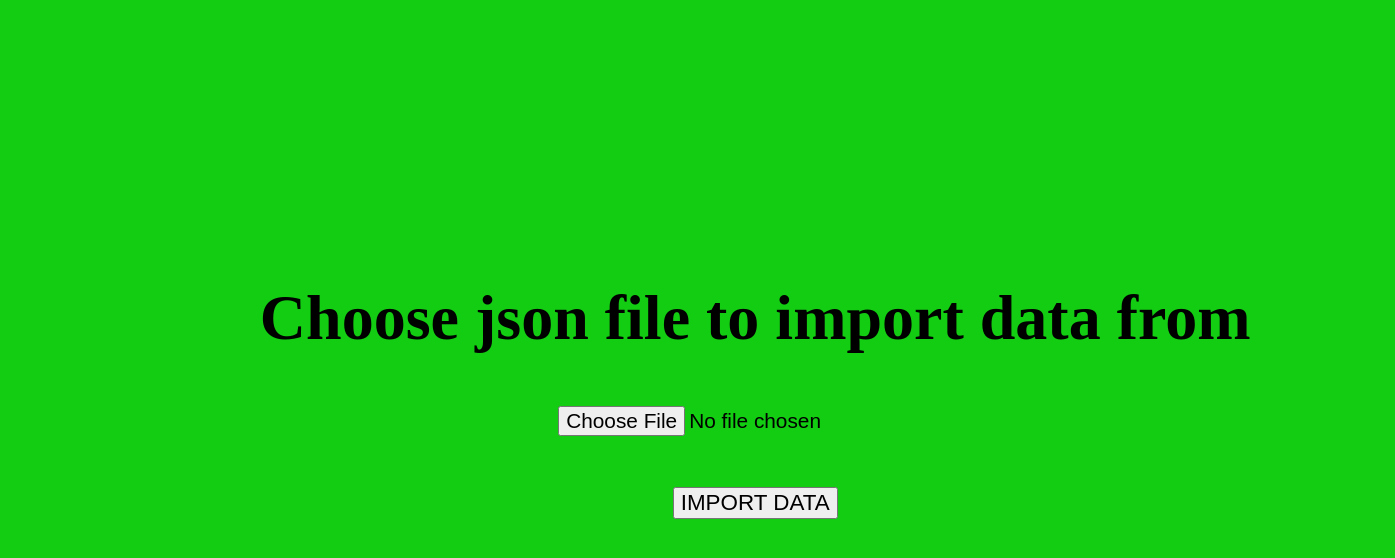
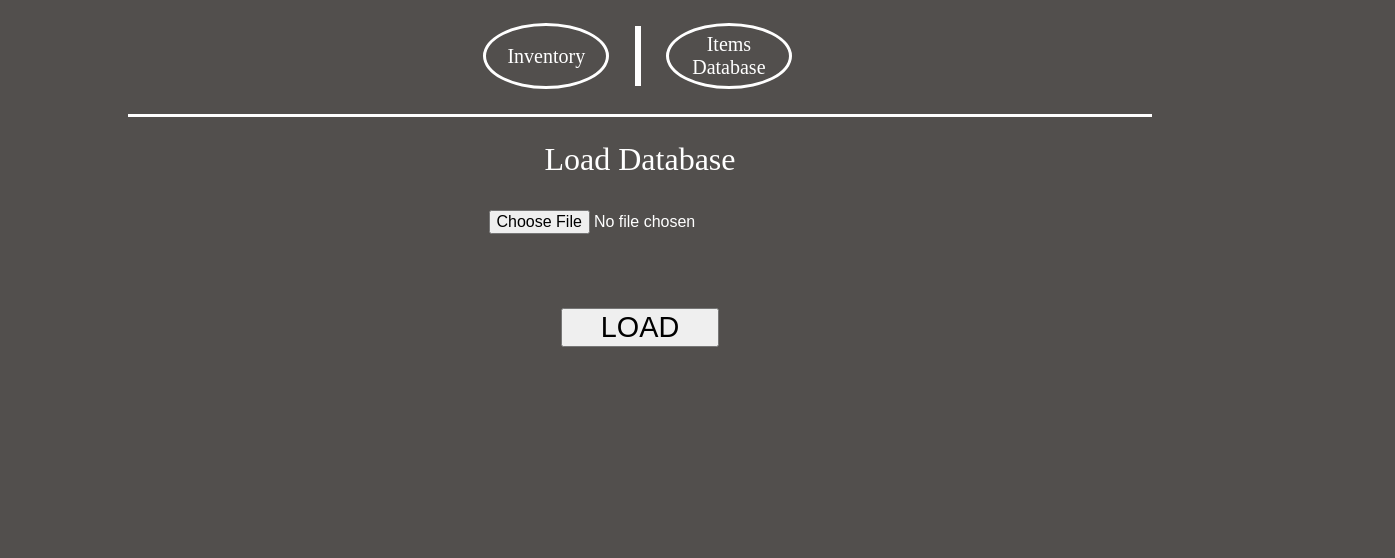
Before and after one commit to PoniatowskiAleksander/InventoryShoes, a plain HTML site: page index.html in a window 1280 px wide. Shown: the whole page, 1395 px wide, since content can reach past the window. Drawn offline with Linux system fonts and the light colour scheme.

Commit message:
midwork save on itemsdatabase menu Loading file DONE

```diff
--- a/all.css
+++ b/all.css
@@ -7,4 +7,10 @@ body {
     margin: 0;
     width: 100%;
     height: 100%;
+    background-color: #524f4d;
 }
+
+.emptyDiv {
+    width: 100%;
+    height: 140px;
+}
--- a/index.html
+++ b/index.html
@@ -2,31 +2,40 @@
 <html>
     <head>
         <meta charset='utf-8'>
-        <link rel='stylesheet' href="start.css">
+        <!-- <link rel='stylesheet' href="start.css"> -->
         <link rel='stylesheet' href="nav.css">
         <link rel='stylesheet' href="all.css">
+        <link rel='stylesheet' href="inventory.css">
+        <link rel='stylesheet' href="itemsdatabase.css">
     </head>
     <body>
-        <div class="startmenu">
-            <h1>Choose json file to import data from</h1>
-            <input type='file' id='fileToRead' accept=".json">
-            <button>IMPORT DATA</button>
-        </div>
-
+        <div class="emptyDiv"></div>
+        <p class="itemsLoaded" style="display:none;">false</p>
         <nav>
             <div><p>Inventory</p></div>
             <div class="whiteLine"></div>
-            <div><p>Shoes Database</p></div>
+            <div><p>Items Database</p></div>
             <br>
             <hr class="navhr">
         </nav>
 
-        <main class="main1">
+        <main class="inventory">
 
         </main>
 
+        <main class="itemsdatabase">
+            <div class="beforeLoadDiv">
+                <p>Load Database</p>
+                <input type="file" name="database" accept=".json" />
+                <div></div>
+                <br></br>
+                <button>LOAD</button>
+                <p class="error"></p>
+            </div>
+        </main>
 
+        <script type="text/javascript" src="itemsdatabase.js"></script>
         <script type='text/javascript'></script>
-        <script type='text/javascript' src="start.js"></script>
+
     </body>
 </html>
--- /dev/null
+++ b/inventory.css
@@ -0,0 +1,7 @@
+.inventory {
+    display: none;
+}
+
+.inventory {
+
+}
--- /dev/null
+++ b/itemsdatabase.css
@@ -0,0 +1,43 @@
+/* .itemsdatabase {
+    display: none;
+} */
+
+.itemsdatabase {
+    width: 90%;
+    height: 30vh;
+    display: flex;
+    justify-content: center;
+    align-items: center;
+    /* border: 1px solid #fff; */
+    margin-left: 5%;
+
+}
+
+.itemsdatabase .beforeLoadDiv {
+    color: #fff;
+    font-size: 2em;
+    display: flex;
+    justify-content: center;
+    align-items: center;
+    flex-wrap: wrap;
+    /* border: 1px solid #fff; */
+}
+
+.itemsdatabase .beforeLoadDiv p {
+    width: 100%;
+    display: flex;
+    justify-content: center;
+}
+
+.itemsdatabase .beforeLoadDiv div {
+    width: 100%;
+}
+
+.itemsdatabase .beforeLoadDiv input {
+    font-size: 0.5em;
+}
+
+.itemsdatabase .beforeLoadDiv button {
+    width: 27%;
+    font-size: 0.9em;
+}
--- /dev/null
+++ b/itemsdatabase.js
@@ -0,0 +1,30 @@
+document.querySelector('.itemsdatabase .beforeLoadDiv button').addEventListener('click', function() {
+    try {
+        document.querySelector('.itemsdatabase .beforeLoadDiv input').files[0].name;
+    }
+    catch {
+        document.querySelector('.error').innerHTML = 'select file!';
+        document.querySelector('.error').style['color'] = 'red';
+        document.querySelector('.error').style['font-size'] = '0.7em';
+        return;
+    }
+
+    var filename = document.querySelector('.itemsdatabase .beforeLoadDiv input').files[0].name;
+    console.log(filename);
+    var filepath = 'storage/' + filename;
+
+    fetch(filepath)
+        .then(response => response.json())
+        .then(data => {
+            var data = data.data;
+            console.log(data);
+            var shoes = data.shoes;
+            document.querySelector('.itemsdatabase').innerHTML = '<div class="itemsdatabaseMainDiv"></div>';
+            for (i of shoes) {
+                console.log(i);
+
+
+            }
+        })
+
+})
--- a/nav.css
+++ b/nav.css
@@ -10,7 +10,6 @@ nav {
     align-items: center;
     position: fixed;
     top: 0;
-    display: none;
     flex-wrap: wrap;
 }
 
--- a/start.css
+++ /dev/null
@@ -1,51 +0,0 @@
-body {
-    margin: 0;
-    background-color: rgb(18, 205, 18);
-    overflow: hidden;
-}
-
-.bodyDisappear {
-    transition: background-color 5s;
-    background-color: #fff;
-}
-
-/* file choose menu */
-
-.disappear {
-    transition: opacity 5s;
-    opacity: 0;
-}
-
-.startmenu {
-    background-color: rgb(18, 205, 18);
-    display: flex;
-    justify-content: center;
-    align-items: center;
-    width: 100vw;
-    height: 100vh;
-    display: flex;
-    flex-direction: column;
-    align-items: center;
-    position: relative;
-    left: 9vw;
-}
-
-.startmenu * {
-    margin: 2vw;
-}
-
-.startmenu h1 {
-    font-size: 4em;
-}
-
-.startmenu input {
-    font-size: 1.3em;
-}
-
-.startmenu button {
-    font-size: 1.4em;
-}
-
-/* .startmenu, .startmenu * {
-    display: none;
-} */
--- a/start.js
+++ b/start.js
@@ -24,3 +24,7 @@ document.querySelector('.startmenu button').addEventListener('click', function()
 
     };
 })
+
+document.body.style['background-color'] = '#524F4D';
+document.body.style['overflow'] = 'visible';
+document.querySelector('nav').style['display'] = 'flex';
--- a/storage/shoesDatabase.json
+++ b/storage/shoesDatabase.json
@@ -165,7 +165,7 @@
             },
             {
                 "ID": "28",
-                "Item name": "Jordan 1 Retro High OG A Ma Mani�re",
+                "Item name": "Jordan 1 Retro High OG A Ma Maniére",
                 "SKU": "DO7097-100",
                 "ImgLink": "https://images.stockx.com/360/Air-Jordan-1-Retro-High-OG-A-Ma-Maniere/Images/Air-Jordan-1-Retro-High-OG-A-Ma-Maniere/Lv2/img01.jpg?fm=avif&auto=compress&w=480&dpr=2&updated_at=1638288339&h=320&q=80"
             },
```
